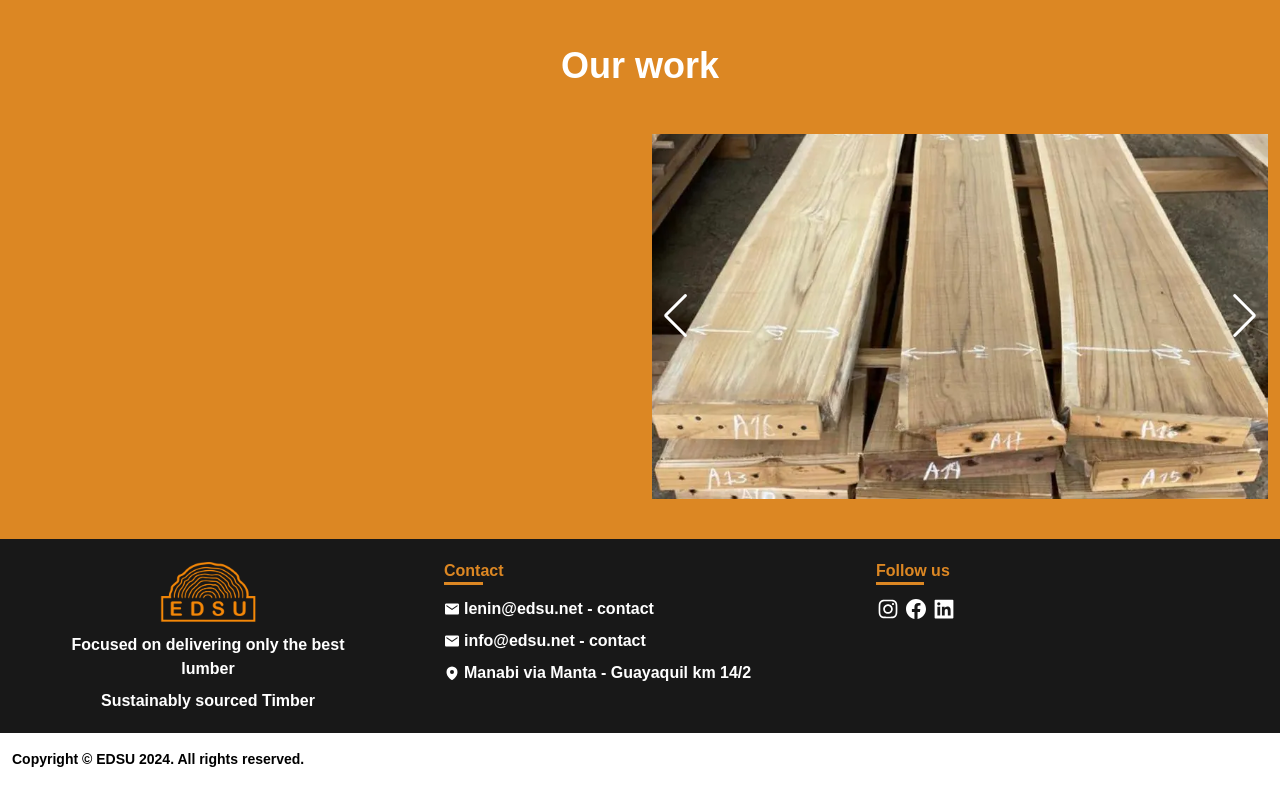
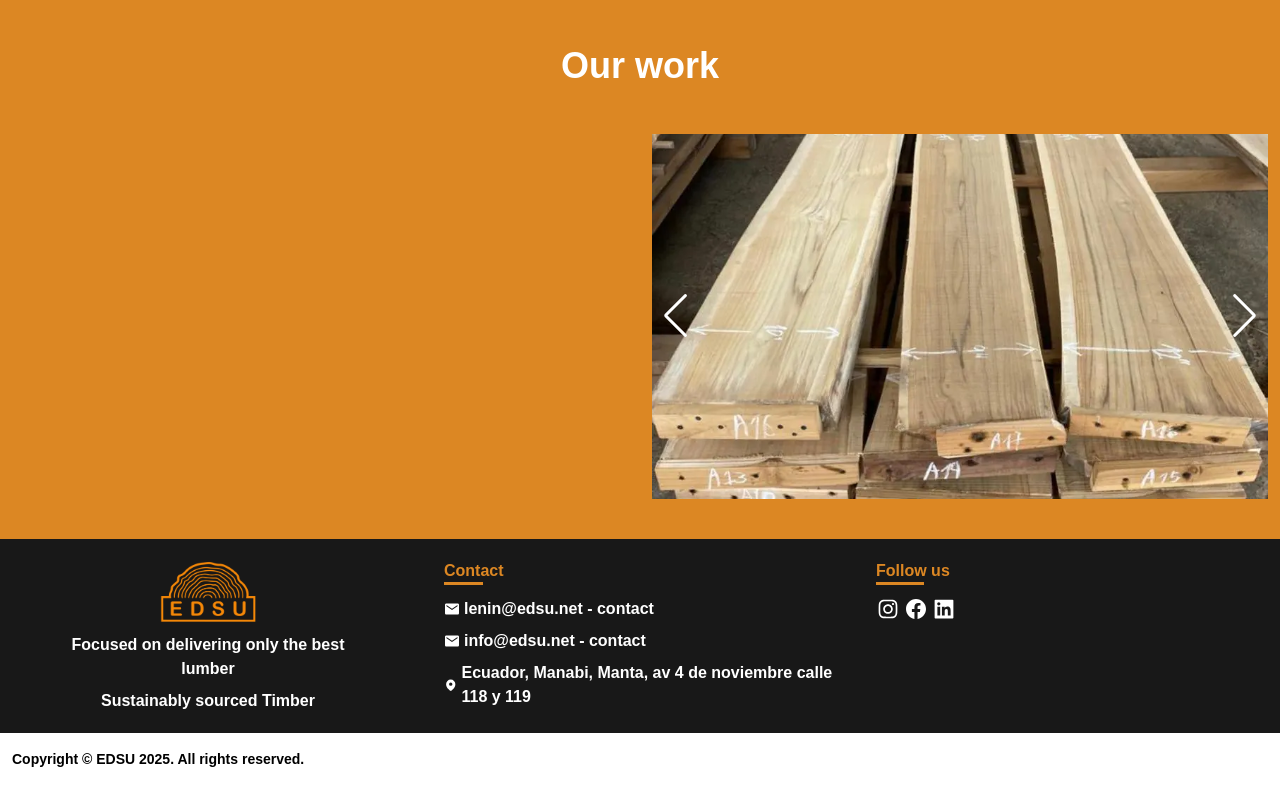
Before and after one commit to patrickwebsdev/edsu, a Next.js app: page /en in a window 1280 px wide. Shown: the part 4186-4971 px from the top of the page. Built offline with nearby package versions, Linux system fonts and the light colour scheme.

Commit message:
minor fix: update info

```diff
--- a/src/data/lang.json
+++ b/src/data/lang.json
@@ -147,8 +147,8 @@
 			"en": "Follow us"
 		},
 		"copyright": {
-      "es": "Copyright © EDSU 2024. Todos los derechos reservados.",
-      "en": "Copyright © EDSU 2024. All rights reserved."
+			"es": "Copyright © EDSU 2025. Todos los derechos reservados.",
+			"en": "Copyright © EDSU 2025. All rights reserved."
 		}
 	}
 }
--- a/src/features/Footer.tsx
+++ b/src/features/Footer.tsx
@@ -1,9 +1,7 @@
-import MapMarker from '@/components/MapMarker';
 import EmailSVG from '@/icons/EmailSVG';
 import FacebookSVG from '@/icons/FacebookSVG';
 import InstagramSVG from '@/icons/InstagramSVG';
 import LinkedinSVG from '@/icons/LinkedinSVG';
-import PhoneSVG from '@/icons/PhoneSVG';
 import langData from '@/data/lang.json';
 import Langs from '@/interfaces/Langs';
 import Image from 'next/image';
@@ -47,8 +45,8 @@ const Footer = ({ lang = 'es' }: Langs) => {
 						</li>
 						<li>
 							<p>
-								<MapPinSVG className='w-4' /> Manabi via Manta - Guayaquil km
-								14/2
+								<MapPinSVG className='w-4' /> Ecuador, Manabi, Manta, av 4 de
+								noviembre calle 118 y 119
 							</p>
 						</li>
 					</ul>
```
Lines whose indentation alone changed are shown as unchanged.
